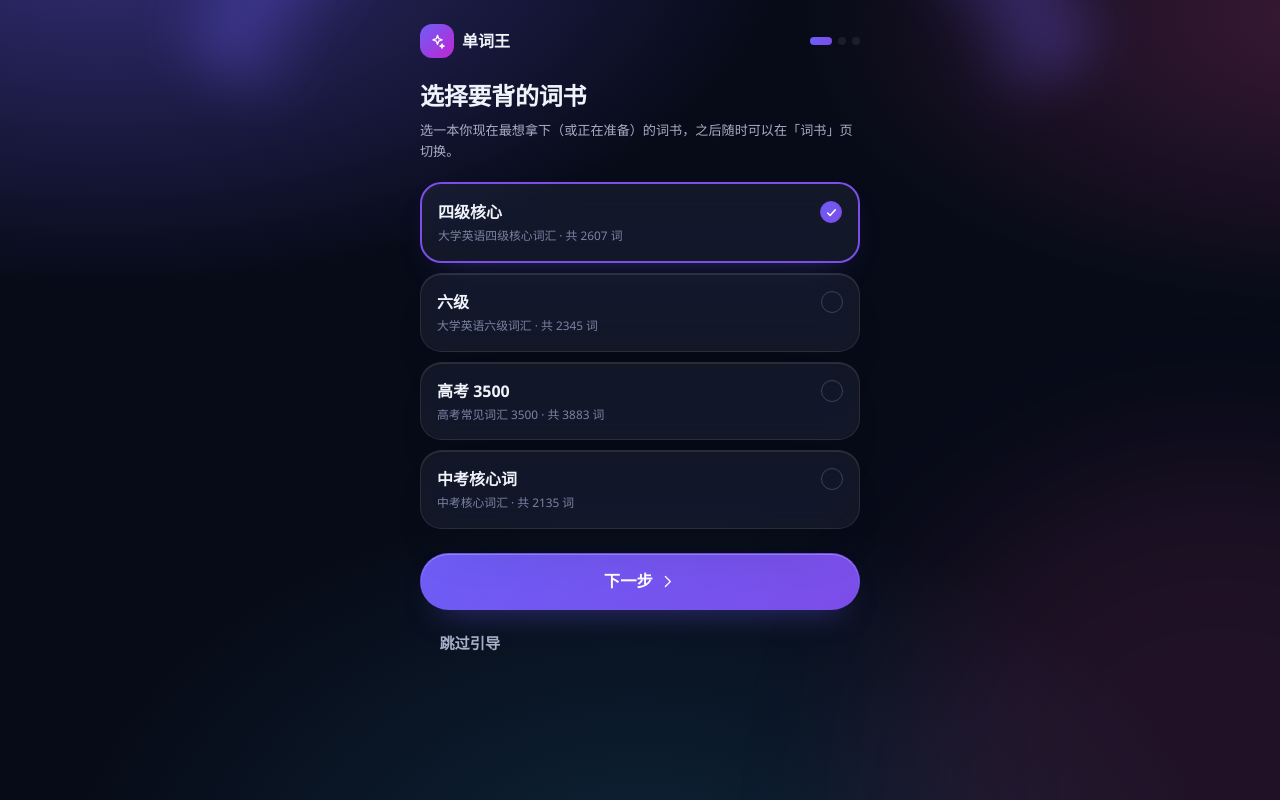
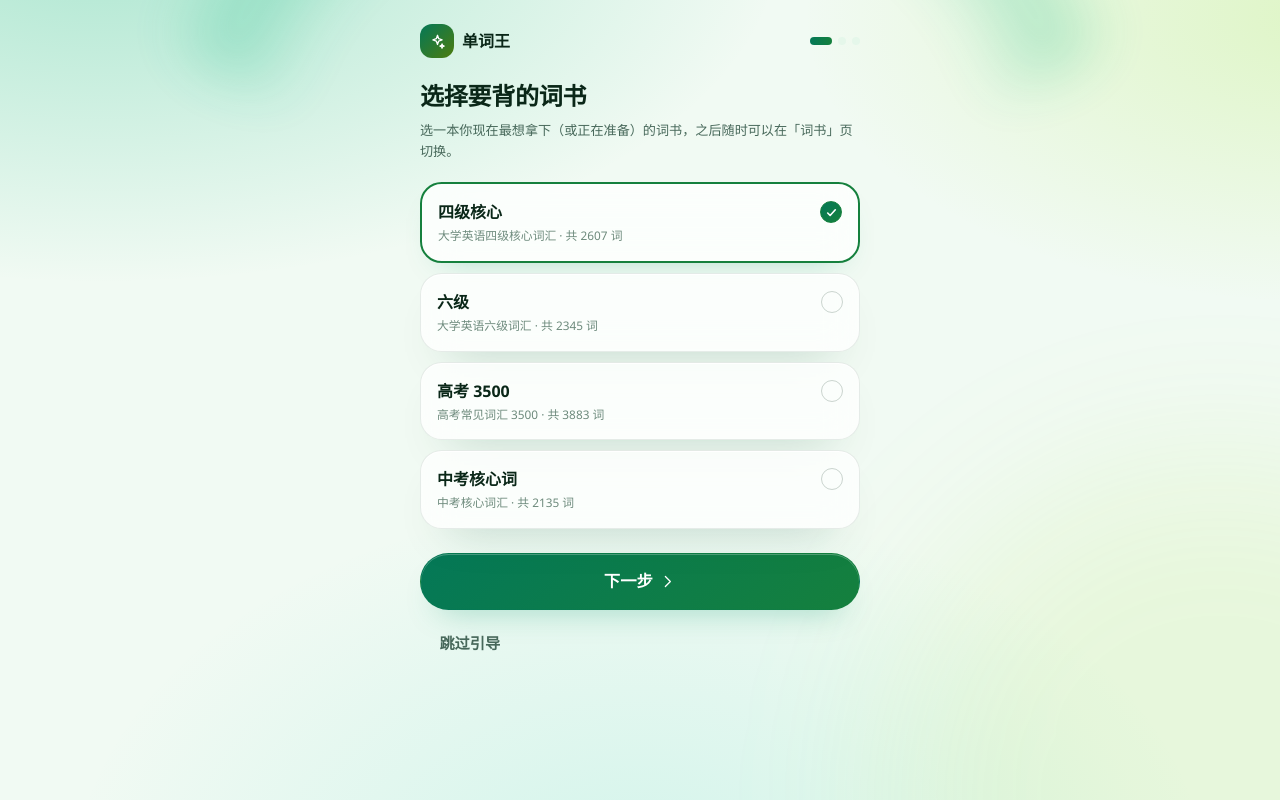
Before and after one commit to axv0805-beep/word-master, a React (Vite) app: page / in a window 1280 px wide. Built offline with nearby package versions, Linux system fonts and the light colour scheme.

Commit message:
feat: 新增「青芽」绿色主题并设为默认初始主题

```diff
--- a/index.html
+++ b/index.html
@@ -1,5 +1,5 @@
 <!doctype html>
-<html lang="zh-CN" class="dark" data-theme="dark">
+<html lang="zh-CN" data-theme="forest">
   <head>
     <meta charset="UTF-8" />
     <script>
@@ -7,12 +7,12 @@
       ;(function () {
         try {
           var raw = localStorage.getItem('word-master-store')
-          var theme = raw ? JSON.parse(raw).state.settings.theme : 'dark'
-          var light = { light: 1, sakura: 1, ocean: 1 }
-          document.documentElement.setAttribute('data-theme', theme || 'dark')
+          var theme = raw ? JSON.parse(raw).state.settings.theme : 'forest'
+          var light = { forest: 1, light: 1, sakura: 1, ocean: 1 }
+          document.documentElement.setAttribute('data-theme', theme || 'forest')
           document.documentElement.classList.toggle('dark', !light[theme])
         } catch (error) {
-          /* 存档损坏时保持默认深色 */
+          /* 存档损坏时保持默认主题 */
         }
       })()
     </script>
@@ -20,7 +20,7 @@
       name="viewport"
       content="width=device-width, initial-scale=1.0, maximum-scale=1.0, user-scalable=no, viewport-fit=cover"
     />
-    <meta name="theme-color" content="#070B18" />
+    <meta name="theme-color" content="#F1FAF3" />
     <meta name="description" content="单词王 · 手机优先的背单词应用：字母顺序背词、随机抽词、错题专项练习、成长曲线" />
     <meta name="apple-mobile-web-app-capable" content="yes" />
     <meta name="apple-mobile-web-app-status-bar-style" content="black-translucent" />
--- a/src/core/theme.ts
+++ b/src/core/theme.ts
@@ -16,11 +16,19 @@ export interface ThemeDef {
 }
 
 /**
- * 6 套主题：3 深 3 浅。
+ * 7 套主题：4 浅 3 深，默认「青芽」。
  * 所有颜色以 CSS 变量落在 src/index.css 的 [data-theme] 块里，
  * 这里只保留切换主题必需的信息，避免两处维护同一份色值。
  */
 export const THEMES: ThemeDef[] = [
+  {
+    id: 'forest',
+    name: '青芽',
+    tag: '浅色',
+    mode: 'light',
+    themeColor: '#F1FAF3',
+    preview: { bg: '#F1FAF3', c1: '#047857', c2: '#84CC16' }
+  },
   {
     id: 'dark',
     name: '极夜',
--- a/src/core/types.ts
+++ b/src/core/types.ts
@@ -63,7 +63,7 @@ export type MistakeReplayMode =
   | 'srs'
 
 /** 主题 ID：3 套深色 + 3 套浅色，具体色值见 src/index.css */
-export type ThemeId = 'dark' | 'light' | 'aurora' | 'sakura' | 'sunset' | 'ocean'
+export type ThemeId = 'forest' | 'dark' | 'light' | 'aurora' | 'sakura' | 'sunset' | 'ocean'
 
 export interface Settings {
   bookId: string
--- a/src/index.css
+++ b/src/index.css
@@ -11,8 +11,45 @@
    每一档都已按 4.5:1 校过），--brand-3 只用于装饰渐变末端。
    ============================================================ */
 
-/* 晨雾：浅色底 + 靛蓝，默认主题 */
+/* 青芽：薄荷底 + 翡翠与嫩芽绿，默认主题 */
 :root {
+  color-scheme: light;
+  --bg: #f1faf3;
+  --glow-1: rgba(16, 185, 129, 0.3);
+  --glow-2: rgba(163, 230, 53, 0.24);
+  --glow-3: rgba(45, 212, 191, 0.16);
+  --surface: rgba(255, 255, 255, 0.78);
+  --surface-2: #e5f7ea;
+  --surface-3: rgba(5, 150, 105, 0.1);
+  --border: rgba(9, 48, 29, 0.09);
+  --border-strong: rgba(9, 48, 29, 0.2);
+  --sheen: rgba(255, 255, 255, 0.95);
+  /* 玻璃/品牌面片上的白色高光与压暗层：不随主题变化，独立成 token 便于统一调 */
+  --sheen-line: rgba(255, 255, 255, 0.16);
+  --sheen-soft: rgba(255, 255, 255, 0.18);
+  --sheen-mid: rgba(255, 255, 255, 0.26);
+  --sheen-strong: rgba(255, 255, 255, 0.35);
+  --scrim: rgba(0, 0, 0, 0.22);
+  --scrim-deep: rgba(0, 0, 0, 0.55);
+  --text: #0a2718;
+  --text-muted: #47685a;
+  --text-faint: #6d8a7c;
+  --shadow: 0 22px 48px -30px rgba(6, 78, 45, 0.42);
+  --tabbar: rgba(255, 255, 255, 0.8);
+  --brand-1: #047857;
+  --brand-2: #15803d;
+  --brand-3: #4d7c0f;
+  --brand-soft: rgba(5, 150, 105, 0.1);
+  --brand-glow: rgba(5, 150, 105, 0.42);
+  --on-brand: #ffffff;
+  --ring: rgba(5, 150, 105, 0.26);
+  --correct: #047857;
+  --wrong: #be123c;
+  --warning: #b45309;
+}
+
+/* 晨雾：浅色底 + 靛蓝 */
+[data-theme='light'] {
   color-scheme: light;
   --bg: #f3f4fc;
   --glow-1: rgba(99, 102, 241, 0.3);
@@ -24,13 +61,6 @@
   --border: rgba(23, 27, 62, 0.08);
   --border-strong: rgba(23, 27, 62, 0.18);
   --sheen: rgba(255, 255, 255, 0.9);
-  /* 玻璃/品牌面片上的白色高光与压暗层：不随主题变化，独立成 token 便于统一调 */
-  --sheen-line: rgba(255, 255, 255, 0.16);
-  --sheen-soft: rgba(255, 255, 255, 0.18);
-  --sheen-mid: rgba(255, 255, 255, 0.26);
-  --sheen-strong: rgba(255, 255, 255, 0.35);
-  --scrim: rgba(0, 0, 0, 0.22);
-  --scrim-deep: rgba(0, 0, 0, 0.55);
   --text: #12162b;
   --text-muted: #565d78;
   --text-faint: #7c839c;
--- a/src/store/appStore.ts
+++ b/src/store/appStore.ts
@@ -34,7 +34,7 @@ export const DEFAULT_SETTINGS: Settings = {
   accent: 'us',
   onlineAudio: true,
   dailyGoal: 30,
-  theme: 'dark',
+  theme: 'forest',
   showPhoneticInSpelling: true,
   onboarded: false
 }
@@ -65,11 +65,6 @@ export interface AppState {
 }
 
 const EMPTY_STUDY: StudyState = { alphaCursor: {}, lastLetter: {} }
-
-function prefersDark(): boolean {
-  if (typeof window === 'undefined' || !window.matchMedia) return true
-  return !window.matchMedia('(prefers-color-scheme: light)').matches
-}
 
 /** 内存兜底存储：无 localStorage（无痕模式、测试环境）时保证功能可用且不刷警告 */
 function createMemoryStorage(): Storage {
@@ -159,7 +154,7 @@ export function mergePersistedState(persisted: unknown, current: AppState): AppS
 export const useAppStore = create<AppState>()(
   persist(
     (set, get) => ({
-      settings: { ...DEFAULT_SETTINGS, theme: prefersDark() ? 'dark' : 'light' },
+      settings: { ...DEFAULT_SETTINGS, theme: 'forest' },
       progress: {},
       mistakes: {},
       daily: {},
```
Also changed, not shown: 1 other file (tests, documents, lock files or other folders).
